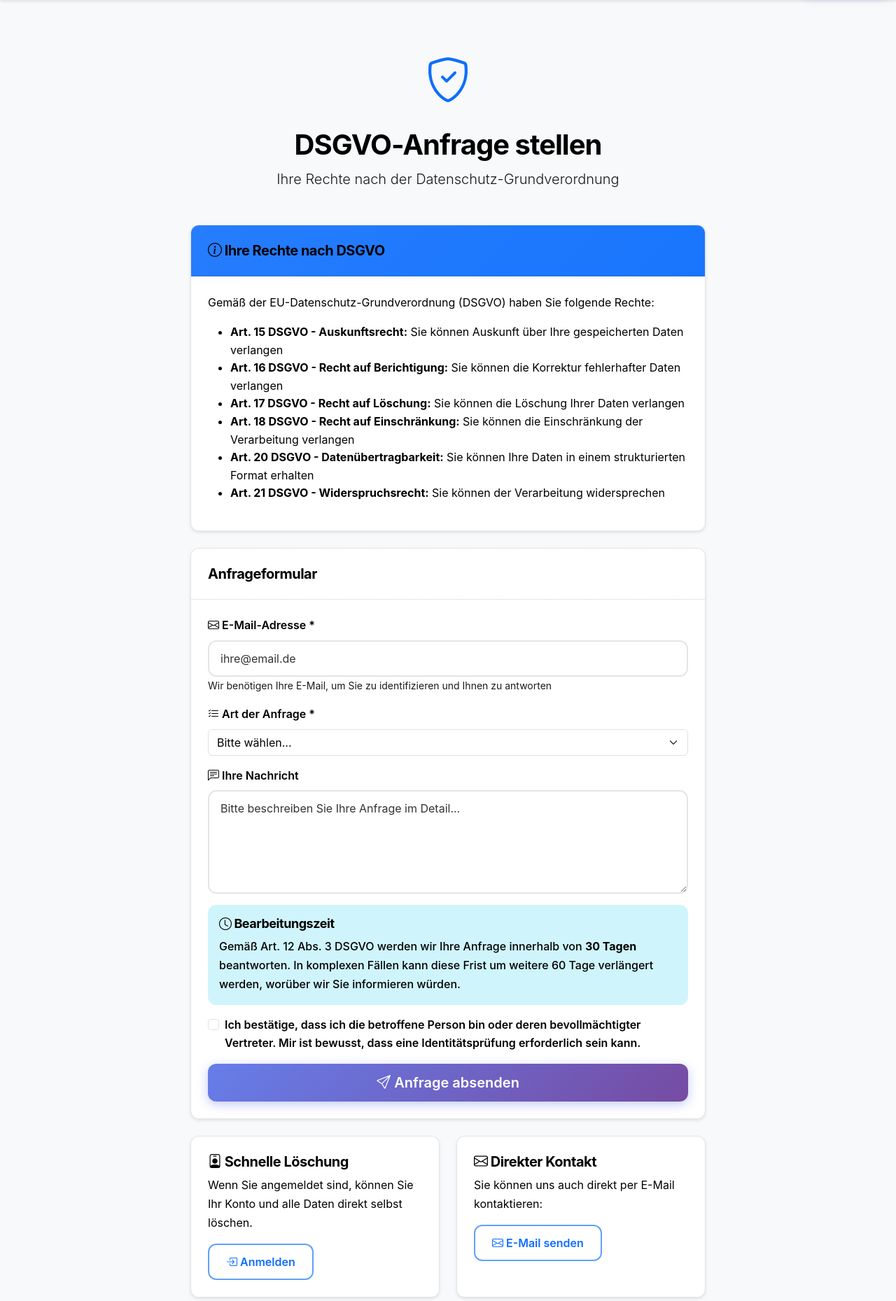
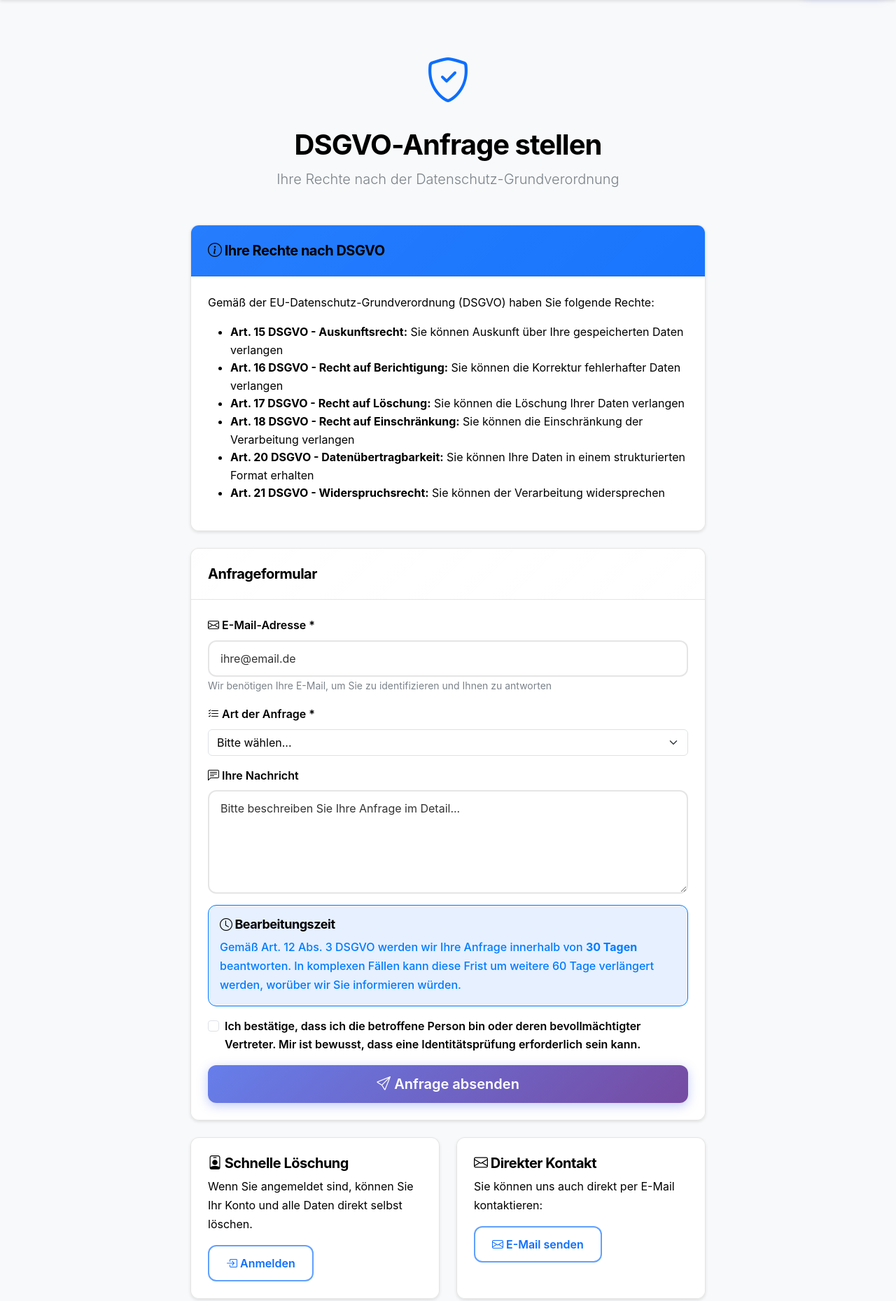
Before and after one commit to pilipandr770/vat-bot-1, a Flask app: page /legal/gdpr-request in a window 1280 px wide. Shown: the part 65-1924 px from the top of the page at 70% size. Run offline with Flask 3, Linux system fonts and the light colour scheme; parts of the project's set-up code (start-up, migrations or seed data) failed here and were passed over; some libraries are stand-ins or nearby versions.

Commit message:
Add light theme to GDPR-related pages (DSGVO-Anfrage, delete account, deletion confirmed)

```diff
--- a/templates/legal/delete_account.html
+++ b/templates/legal/delete_account.html
@@ -3,7 +3,7 @@
 {% block title %}Konto löschen - VAT Verification System{% endblock %}
 
 {% block content %}
-<div class="container py-5">
+<div class="container py-5 legal-page">
     <div class="row">
         <div class="col-lg-8 mx-auto">
             <div class="text-center mb-4">
--- a/templates/legal/deletion_confirmed.html
+++ b/templates/legal/deletion_confirmed.html
@@ -3,7 +3,7 @@
 {% block title %}Konto gelöscht - VAT Verification System{% endblock %}
 
 {% block content %}
-<div class="container py-5">
+<div class="container py-5 legal-page">
     <div class="row">
         <div class="col-lg-8 mx-auto">
             <div class="text-center">
--- a/templates/legal/gdpr_request.html
+++ b/templates/legal/gdpr_request.html
@@ -3,7 +3,7 @@
 {% block title %}DSGVO-Anfrage - VAT Verification System{% endblock %}
 
 {% block content %}
-<div class="container py-5">
+<div class="container py-5 legal-page">
     <div class="row">
         <div class="col-lg-8 mx-auto">
             <div class="text-center mb-5">
```
